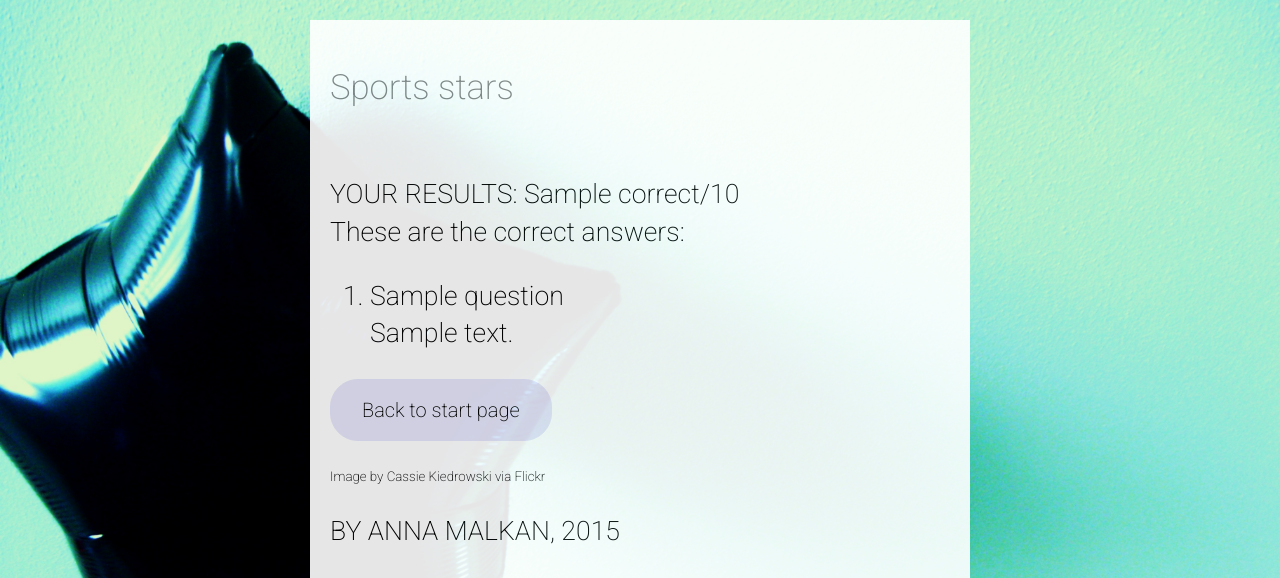
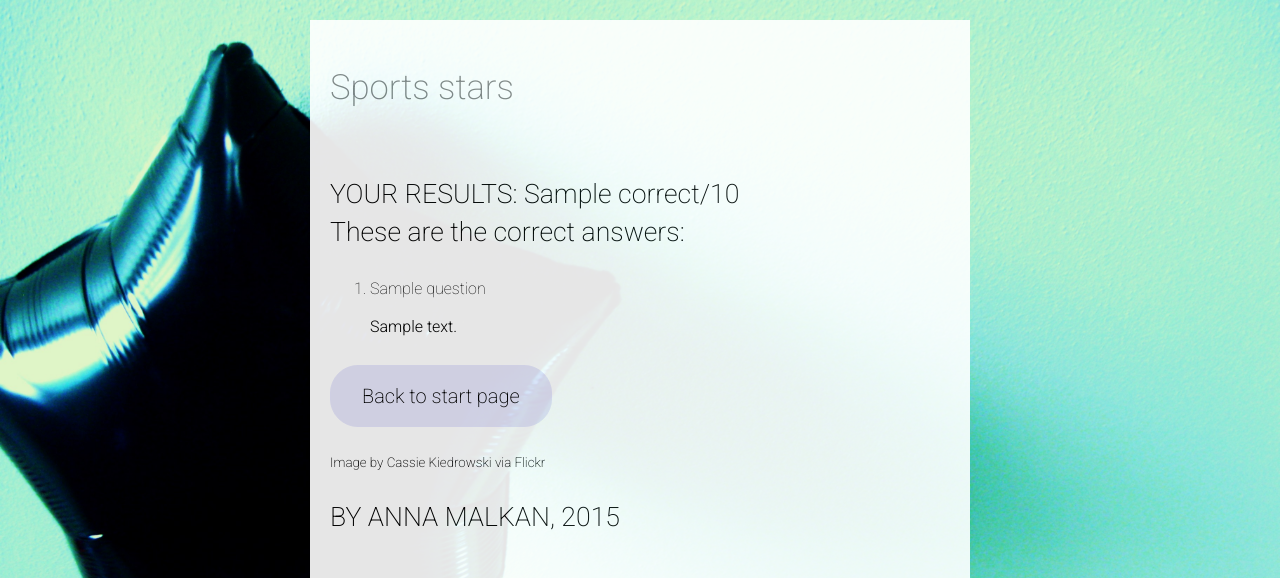
Before and after one commit to annamalkan/quiz-site, a Django app: template quiz/templates/quiz/completed.html in a window 1280 px wide. Shown: the top 578 px of the page. Run offline with Django 3.2, Linux system fonts and the light colour scheme; tables that the repository leaves empty hold one stand-in row (values such as "Sample post"); the template is opened without the code that fills it: values that come from a table or form of the project are taken from there, most other values are stand-ins (such as "Sample title", 1, 10 or a date in 2020).

Commit message:
Added styling to display correct answers function

```diff
--- a/quiz/templates/quiz/completed.html
+++ b/quiz/templates/quiz/completed.html
@@ -18,7 +18,8 @@
 			<br>
 			<ol>
 				{% for question in questions %}
-   				 <li>{{ question.question }} <br>
+   				 <li class="completedquestion">{{ question.question }} <br>
+   				 	<p class="correctanswer">
    				 	{% if question.correct == 1 %}
    				 		{{question.answer1}}
    				 	{% elif question.correct == 2 %}
@@ -26,6 +27,7 @@
    				 	{% elif question.correct == 3 %}
    				 		{{question.answer3}}
 					{% endif %}
+					</p>
 				</li>
 				{% endfor %}
 			</ol>
--- a/static/index.css
+++ b/static/index.css
@@ -124,6 +124,16 @@ input {
 	margin-top: 30px;
 }
 
+.completedquestion {
+	font-size: 12pt;
+	font-weight: 100;
+}
+
+.correctanswer {
+	font-size: 12pt;
+	font-weight: 300;
+}
+
 .myButton {
    background-color:#e6e6fa  ;
    -moz-border-radius:28px;
```
